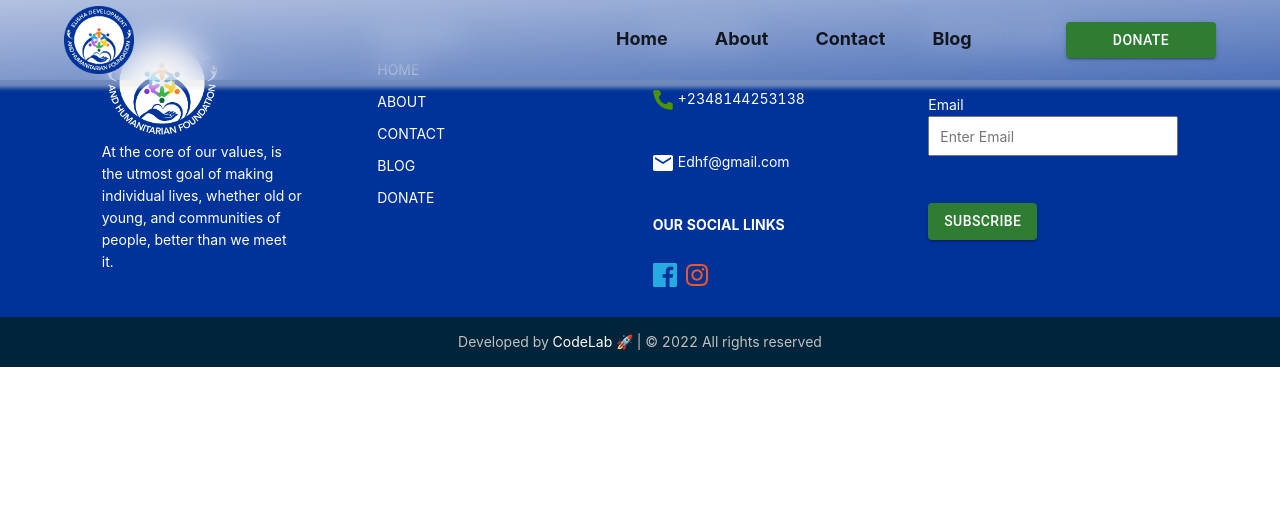
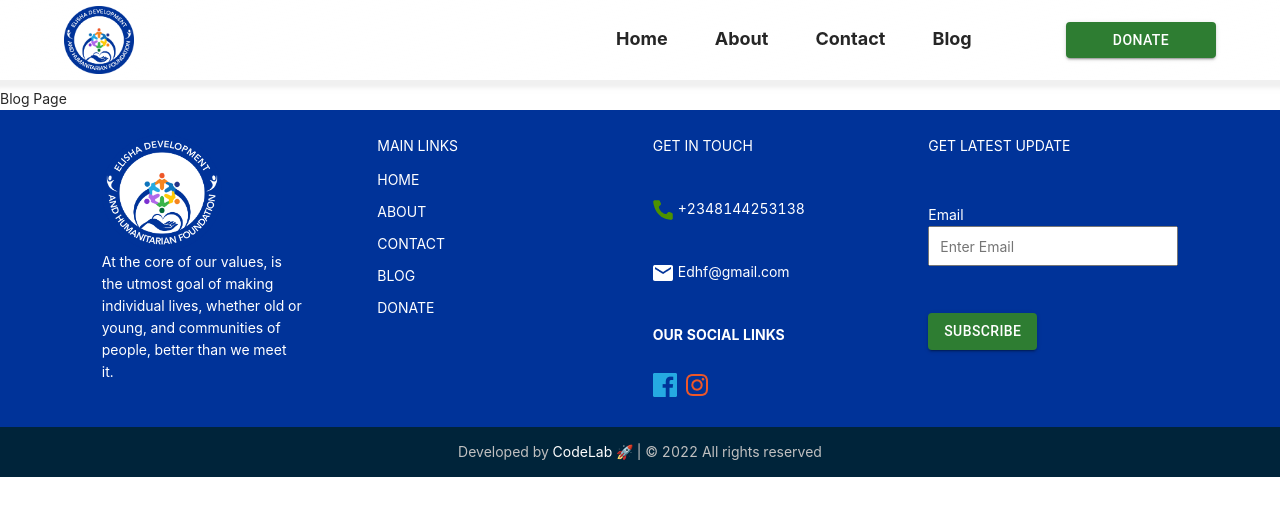
Before and after one commit to SamuelKelechi/ElishaFoundation, a React (Create React App) app: page /blog in a window 1280 px wide. Shown: the top 516 px of the page. Built offline with nearby package versions, Linux system fonts and the light colour scheme.

Commit message:
Starting the Blog Page

```diff
--- a/src/App.js
+++ b/src/App.js
@@ -10,20 +10,26 @@ import {
 import Home from "./Components/Home/Home";
 import About from "./Components/About/AboutPage"
 import Contact from "./Components/Contact/Contact";
+import Blog from "./Components/Blog/Blog"
+
+import ScrollToTop from './ScrollToTop'
 
 
 function App() {
   return (
     <>
       <Router>
+        <ScrollToTop>
           <GlobalStyle />
           <Header />
           <Routes>
             <Route path="/" element={<Home />} />
             <Route path="/about" element={<About />} />
             <Route path='/contact' element={<Contact/>} />
+            <Route path='/blog' element={<Blog/>} />
           </Routes>
           <Footer />
+        </ScrollToTop>
       </Router>
     </>
   );
--- /dev/null
+++ b/src/Components/Blog/Blog.js
@@ -0,0 +1,22 @@
+import React from 'react';
+import styled from 'styled-components';
+
+const Blog = () => {
+  return (
+    <>
+    <br/>
+    <br/>
+    <br/>
+    <br/>
+        <MainContainer>
+            Blog Page
+        </MainContainer>
+    </>
+  )
+}
+
+export default Blog;
+
+const MainContainer = styled.div`
+
+`
--- a/src/Components/Footer/Footer.js
+++ b/src/Components/Footer/Footer.js
@@ -6,6 +6,8 @@ import Email from '../Images/mail.png'
 import Facebook from '../Images/facebook.png'
 import Instagram from '../Images/instagram.png'
 import { Button } from '@mui/material';
+import {Link} from 'react-router-dom';
+
 
 let date = new Date().getFullYear();
 console.log(date);
@@ -14,7 +16,6 @@ const Footer = () => {
   return (
     <MainContain>
         <ContainerWrapper>
-
                 <Side1>
                     <LogoHold src={Logo}/>
                     <p>
@@ -26,10 +27,10 @@ const Footer = () => {
                 <Side2>
                     <p>MAIN LINKS</p>
                     <div>
-                        <span>HOME</span>
-                        <span>ABOUT</span>
-                        <span>CONTACT</span>
-                        <span>BLOG</span>
+                        <Link to='/' style={{textDecoration:'none', color:'white'}}><span>HOME</span></Link>
+                        <Link to='/about' style={{textDecoration:'none', color:'white'}}><span>ABOUT</span></Link>
+                        <Link to='/contact' style={{textDecoration:'none', color:'white'}}><span>CONTACT</span></Link>
+                        <Link to='/blog' style={{textDecoration:'none', color:'white'}}><span>BLOG</span></Link>
                         <span>DONATE</span>
                     </div>
                 </Side2>
--- a/src/Components/Header/Header.js
+++ b/src/Components/Header/Header.js
@@ -18,7 +18,7 @@ const Header = () => {
                <NavLinks to='/' >Home</NavLinks>
                <NavLinks to='/about'>About</NavLinks>
                <NavLinks to='/contact'>Contact</NavLinks>
-               <NavLinks to=''>Blog</NavLinks>
+               <NavLinks to='/blog'>Blog</NavLinks>
                <div></div>
                <Button variant="contained" color="success" style={{width:'150px'}} >Donate</Button>
            </Navs>
--- a/src/Components/Home/Slider/Slide.js
+++ b/src/Components/Home/Slider/Slide.js
@@ -1,30 +1,18 @@
 import React from "react";
-import Slider from "react-slick";
 import styled from 'styled-components';
-import "slick-carousel/slick/slick.css";
-import "slick-carousel/slick/slick-theme.css";
-import Avat1 from '../../Images/Card1.jpg'
-import Avat2 from '../../Images/Card2.jpg'
-import Avat3 from '../../Images/Card3.jpg'
-// import Avat4 from '../../Images/Card4.jpg'
+import Avat1 from '../../Images/Card1.jpg';
+import Avat2 from '../../Images/Card2.jpg';
+import Avat3 from '../../Images/Card3.jpg';
+import { Carousel } from 'antd';
 import { Button } from "@mui/material";
 
 export const Slide = () => {
-  const settings = {
-    dots: true,
-    infinite: true,
-    speed: 500,
-    slidesToShow: 1,
-    slidesToScroll: 1,
-    autoplay: true,
-  };
-
 
   return (
   <>
   <Container>
   <Wrapper>
-				<Mylider {...settings}>
+				<Mylider autoplay>
 					<MyStyled>
 						<SliderImage src={Avat1} />
 					</MyStyled>
@@ -72,17 +60,15 @@ margin-bottom: 10px;
 
 /* padding-top: 80px; */
 `;
-const Mylider = styled(Slider)`
+const Mylider = styled(Carousel)`
   /* transition: all 300s ease; */
 `;
 const MyStyled = styled.div`
 width: 100%;
 height: 500px;
 background-color: #003399;
-opacity: 0.9;
-/* background-color: rgba(0%, 0%, 0%, 1); */
+opacity: 0.95;
 overflow: hidden;
-/* color: black; */
 
 @media screen and (max-width: 600px) {
   height: 400px;
--- /dev/null
+++ b/src/ScrollToTop.js
@@ -0,0 +1,20 @@
+import { useEffect } from "react";
+import { useLocation } from "react-router";
+import React from 'react';
+
+
+const ScrollToTop = (props) => {
+    const location = useLocation();
+
+    useEffect(() => {
+        window.scrollTo(0, 0);
+    }, [location]);
+
+  return (
+    <>
+        {props.children}
+    </>
+  )
+}
+
+export default ScrollToTop
```
Lines whose indentation alone changed are shown as unchanged.
